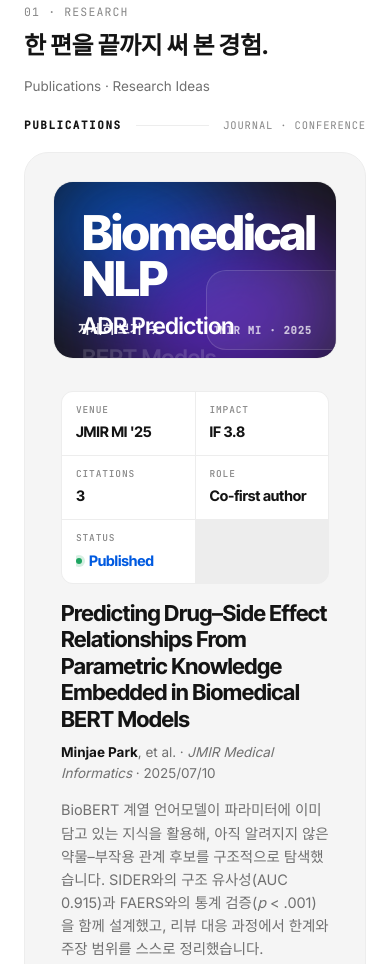
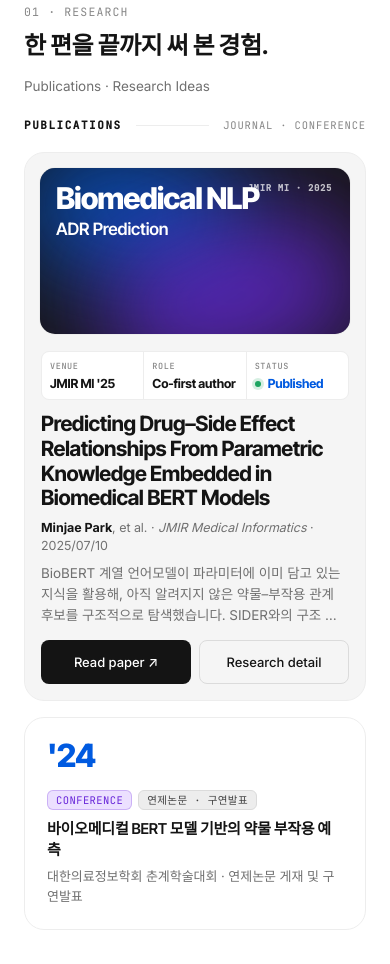
Before and after one commit to Nedian0Brien/personal-portfolio, a website built with Vite: page web/index.html in a window 390 px wide. Shown: the part 1867-2831 px from the top of the page. Built offline with nearby package versions, Linux system fonts and the light colour scheme; no server answers; files whose address does not match are found by name; a web font is replaced by a local one.

Commit message:
fix: optimize publication card on mobile

```diff
--- a/web/styles/content-cards.css
+++ b/web/styles/content-cards.css
@@ -448,3 +448,147 @@
   background: hsl(var(--green-50));
   box-shadow: 0 0 0 3px hsl(var(--green-50) / 0.18);
 }
+
+@media (max-width: 640px) {
+  .feature[data-type="paper"] {
+    padding: 14px;
+    gap: 16px;
+    border-radius: var(--r-7);
+  }
+
+  .feature[data-type="paper"] .feature__media {
+    height: clamp(174px, 50vw, 216px);
+    aspect-ratio: auto;
+    border-radius: var(--r-6);
+  }
+
+  .feature[data-type="paper"] .cover {
+    padding: 18px;
+    font-size: 34px;
+    line-height: 0.98;
+  }
+
+  .feature[data-type="paper"] .cover > div:not(.cover__mini) {
+    gap: 8px !important;
+    max-width: 72%;
+  }
+
+  .feature[data-type="paper"] .cover > div:not(.cover__mini) > div {
+    gap: 6px !important;
+    font-size: 17px !important;
+    line-height: 1.05;
+  }
+
+  .feature[data-type="paper"] .kw-fade--2,
+  .feature[data-type="paper"] .kw-fade--3,
+  .feature[data-type="paper"] .cover__detail-btn {
+    display: none;
+  }
+
+  .feature[data-type="paper"] .cover__mini {
+    top: auto;
+    right: 10px;
+    bottom: 10px;
+    width: 38%;
+    height: 42%;
+    opacity: 0.82;
+  }
+
+  .feature[data-type="paper"] .cover__labeltag {
+    top: 16px;
+    right: 18px;
+    bottom: auto;
+    font-size: 9px;
+    letter-spacing: 0.07em;
+  }
+
+  .feature[data-type="paper"] .feature__body {
+    padding: 0 2px 2px;
+  }
+
+  .feature[data-type="paper"] .paper-stats {
+    grid-template-columns: repeat(3, minmax(0, 1fr));
+    margin-bottom: 12px;
+    border-radius: var(--r-4);
+  }
+
+  .feature[data-type="paper"] .paper-stat:nth-child(2),
+  .feature[data-type="paper"] .paper-stat:nth-child(3) {
+    display: none;
+  }
+
+  .feature[data-type="paper"] .paper-stat {
+    padding: 9px 10px;
+  }
+
+  .feature[data-type="paper"] .paper-stat__label {
+    font-size: 8.5px;
+    letter-spacing: 0.07em;
+  }
+
+  .feature[data-type="paper"] .paper-stat__value {
+    font-size: 12.5px;
+    line-height: 1.12;
+    white-space: normal;
+    overflow: visible;
+    text-overflow: clip;
+  }
+
+  .feature[data-type="paper"] .feature__title {
+    font-size: 21px;
+    line-height: 1.18;
+    margin-bottom: 8px;
+  }
+
+  .feature[data-type="paper"] .feature__meta {
+    font-size: 12.5px;
+    line-height: 1.45;
+    margin-bottom: 8px;
+  }
+
+  .feature[data-type="paper"] .feature__desc {
+    display: -webkit-box;
+    margin: 0;
+    font-size: 13.5px;
+    line-height: 1.55;
+    -webkit-line-clamp: 3;
+    -webkit-box-orient: vertical;
+    overflow: hidden;
+  }
+
+  .feature[data-type="paper"] .feature__cta {
+    display: grid;
+    grid-template-columns: repeat(2, minmax(0, 1fr));
+    gap: 8px;
+    margin-top: 14px;
+  }
+
+  .feature[data-type="paper"] .feature__cta .btn {
+    min-width: 0;
+    height: 44px;
+    padding: 0 10px;
+  }
+}
+
+@media (max-width: 420px) {
+  .feature[data-type="paper"] .feature__media {
+    height: 168px;
+  }
+
+  .feature[data-type="paper"] .cover {
+    padding: 16px;
+    font-size: 30px;
+  }
+
+  .feature[data-type="paper"] .cover__mini {
+    display: none;
+  }
+
+  .feature[data-type="paper"] .cover > div:not(.cover__mini) {
+    max-width: 100%;
+  }
+
+  .feature[data-type="paper"] .paper-stat {
+    padding: 8px;
+  }
+}
```
